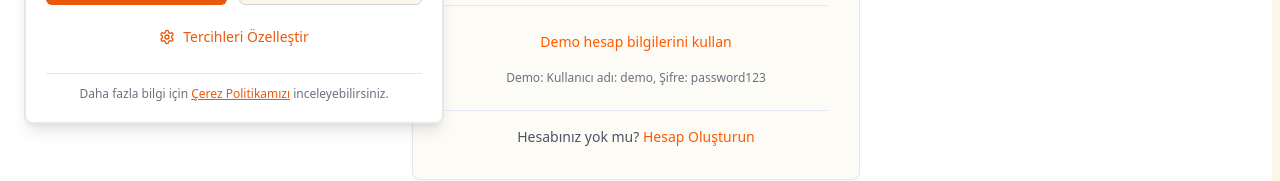
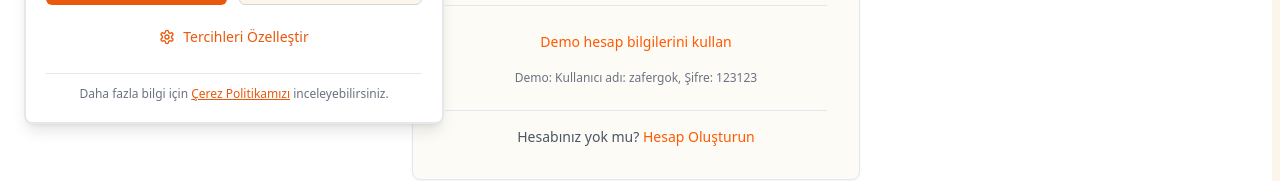
Before and after one commit to zzafergok/mobiversite-ecommerce, a Next.js app: page /login in a window 1280 px wide. Shown: the part 660-841 px from the top of the page. Built offline with nearby package versions, Linux system fonts and the light colour scheme; no server answers.

Commit message:
Update demo credentials in LoginForm for consistency

```diff
--- a/src/app/login/page.jsx
+++ b/src/app/login/page.jsx
@@ -67,8 +67,8 @@ function LoginForm() {
 
   const fillDemoCredentials = () => {
     setFormData({
-      username: 'demo',
-      password: 'password123',
+      username: 'zafergok',
+      password: '123123',
     })
   }
 
@@ -170,7 +170,7 @@ function LoginForm() {
                 Demo hesap bilgilerini kullan
               </Button>
               <p className='mt-2 text-xs text-gray-500 dark:text-gray-400 text-center'>
-                Demo: Kullanıcı adı: demo, Şifre: password123
+                Demo: Kullanıcı adı: zafergok, Şifre: 123123
               </p>
             </div>
 
```
